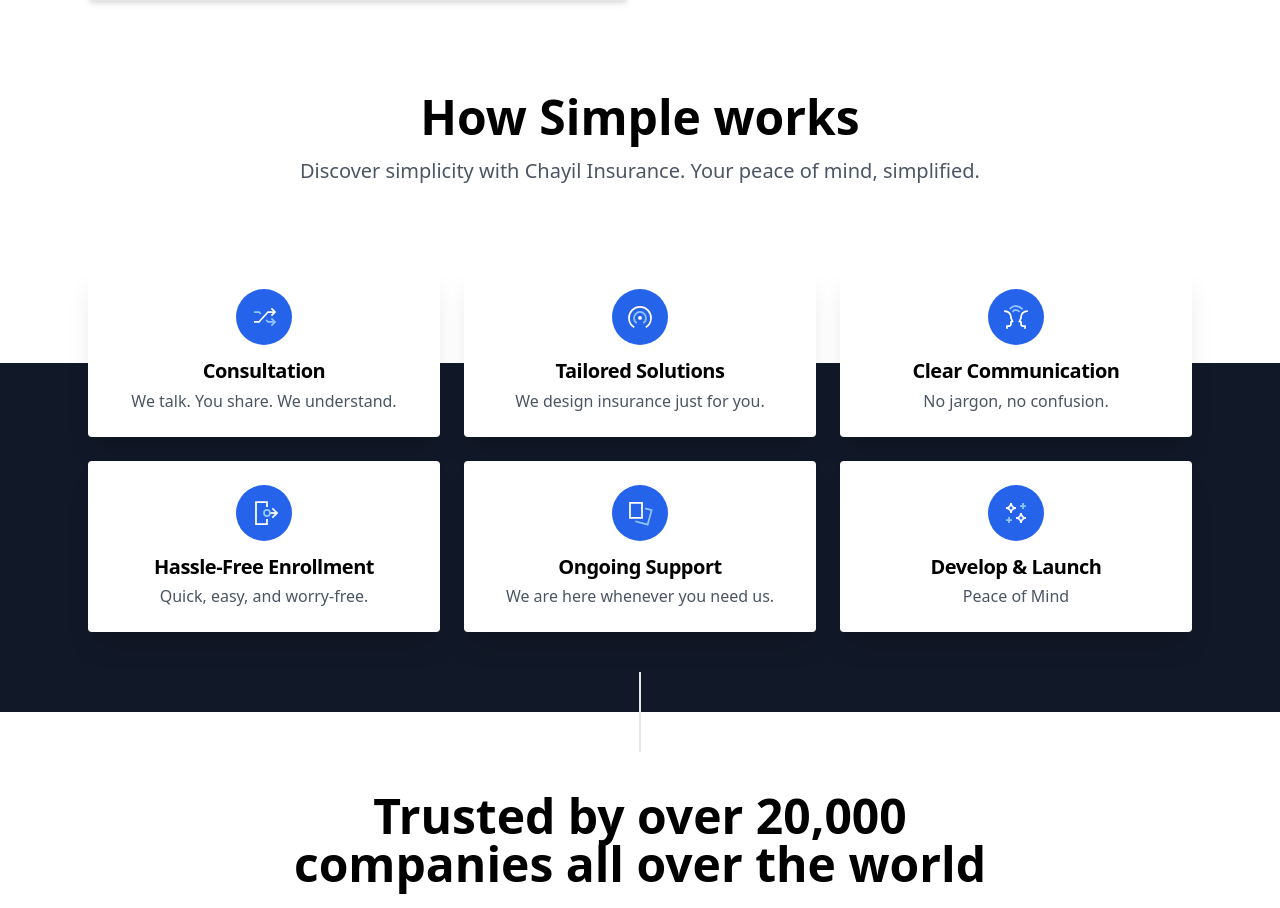
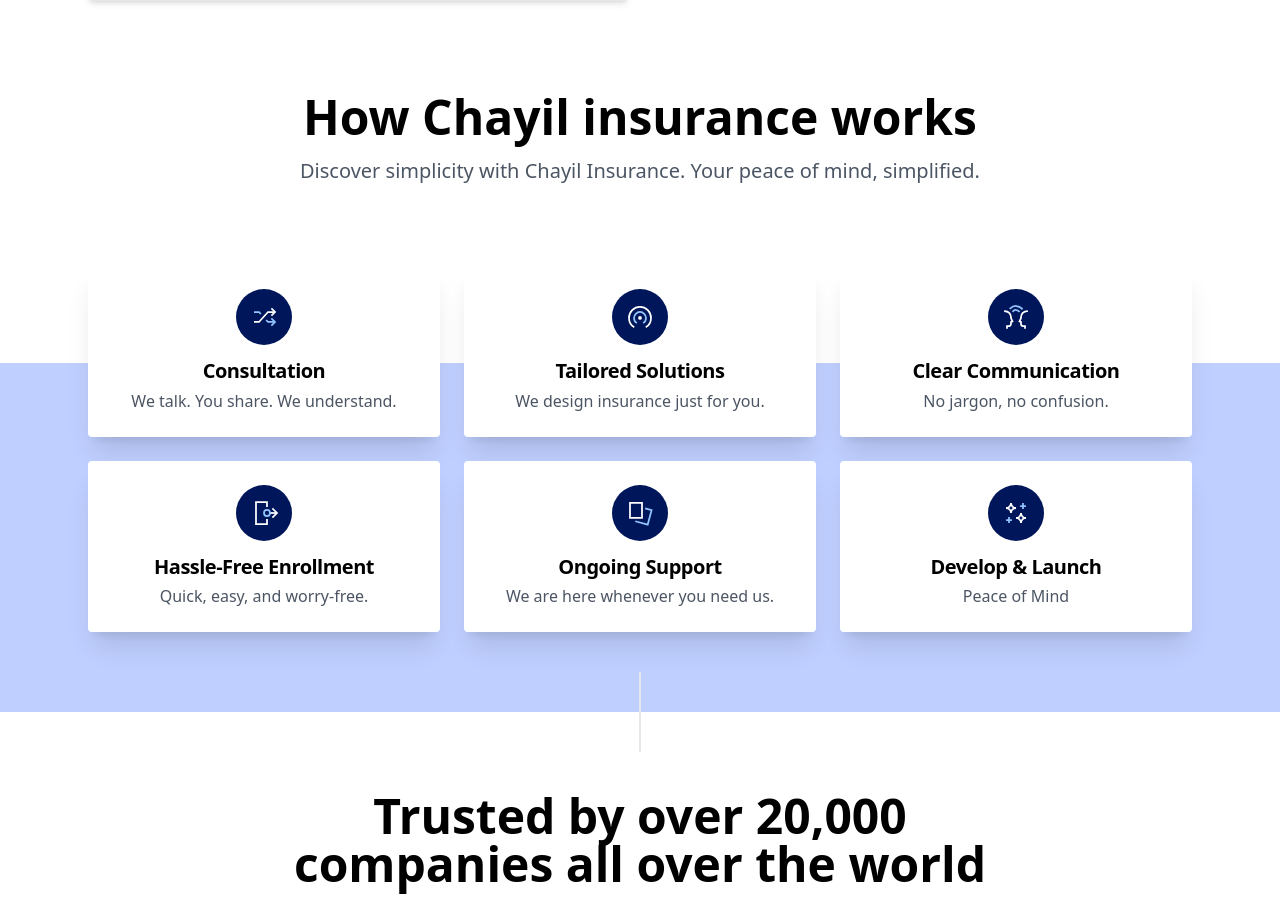
Before and after one commit to Chayil-Insurance/website, a React (Vite) app: page / in a window 1280 px wide. Shown: the part 1893-2801 px from the top of the page. Built offline with nearby package versions, Linux system fonts and the light colour scheme.

Commit message:
chnage to primary and secondary color

```diff
--- a/src/components/FeaturesBlocks.jsx
+++ b/src/components/FeaturesBlocks.jsx
@@ -3,7 +3,7 @@
     <section className="relative">
       {/* Section background (needs .relative class on parent and next sibling elements) */}
       <div
-        className="absolute inset-0 top-1/2 md:mt-24 lg:mt-0 bg-gray-900 pointer-events-none"
+        className="absolute inset-0 top-1/2 md:mt-24 lg:mt-0 bg-[#BFCFFF] pointer-events-none"
         aria-hidden="true"
       ></div>
       <div className="absolute left-0 right-0 bottom-0 m-auto w-px p-px h-20 bg-gray-200 transform translate-y-1/2"></div>
@@ -12,7 +12,9 @@
         <div className="py-12 md:py-20">
           {/* Section header */}
           <div className="max-w-3xl mx-auto text-center pb-12 md:pb-20">
-            <h2 className="text-5xl font-bold mb-4">How Simple works</h2>
+            <h2 className="text-5xl font-bold mb-4">
+              How Chayil insurance works
+            </h2>
             <p className="text-xl text-gray-600">
               Discover simplicity with Chayil Insurance. Your peace of mind,
               simplified.
@@ -30,7 +32,7 @@
               >
                 <g fill="none" fillRule="evenodd">
                   <rect
-                    className="fill-current text-blue-600"
+                    className="fill-current text-[#00165A]"
                     width="64"
                     height="64"
                     rx="32"
@@ -61,7 +63,7 @@
                 Consultation
               </h4>
               <p className="text-gray-600 text-center">
-                We talk. You share. We understand.{" "}
+                We talk. You share. We understand.
               </p>
             </div>
 
@@ -74,7 +76,7 @@
               >
                 <g fill="none" fillRule="evenodd">
                   <rect
-                    className="fill-current text-blue-600"
+                    className="fill-current text-[#00165A]"
                     width="64"
                     height="64"
                     rx="32"
@@ -115,7 +117,7 @@
               >
                 <g fill="none" fillRule="evenodd">
                   <rect
-                    className="fill-current text-blue-600"
+                    className="fill-current text-[#00165A]"
                     width="64"
                     height="64"
                     rx="32"
@@ -149,7 +151,7 @@
               >
                 <g fill="none" fillRule="evenodd">
                   <rect
-                    className="fill-current text-blue-600"
+                    className="fill-current text-[#00165A]"
                     width="64"
                     height="64"
                     rx="32"
@@ -196,7 +198,7 @@
               >
                 <g fill="none" fillRule="evenodd">
                   <rect
-                    className="fill-current text-blue-600"
+                    className="fill-current text-[#00165A]"
                     width="64"
                     height="64"
                     rx="32"
@@ -230,7 +232,7 @@
               >
                 <g fill="none" fillRule="evenodd">
                   <rect
-                    className="fill-current text-blue-600"
+                    className="fill-current text-[#00165A]"
                     width="64"
                     height="64"
                     rx="32"
```
